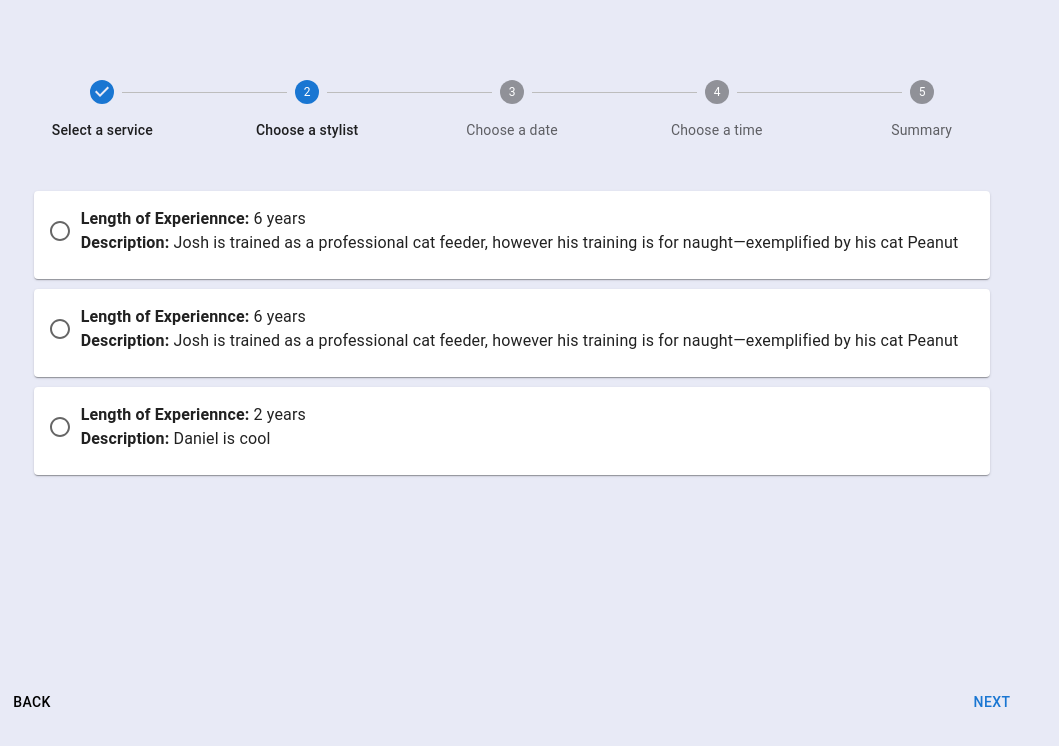
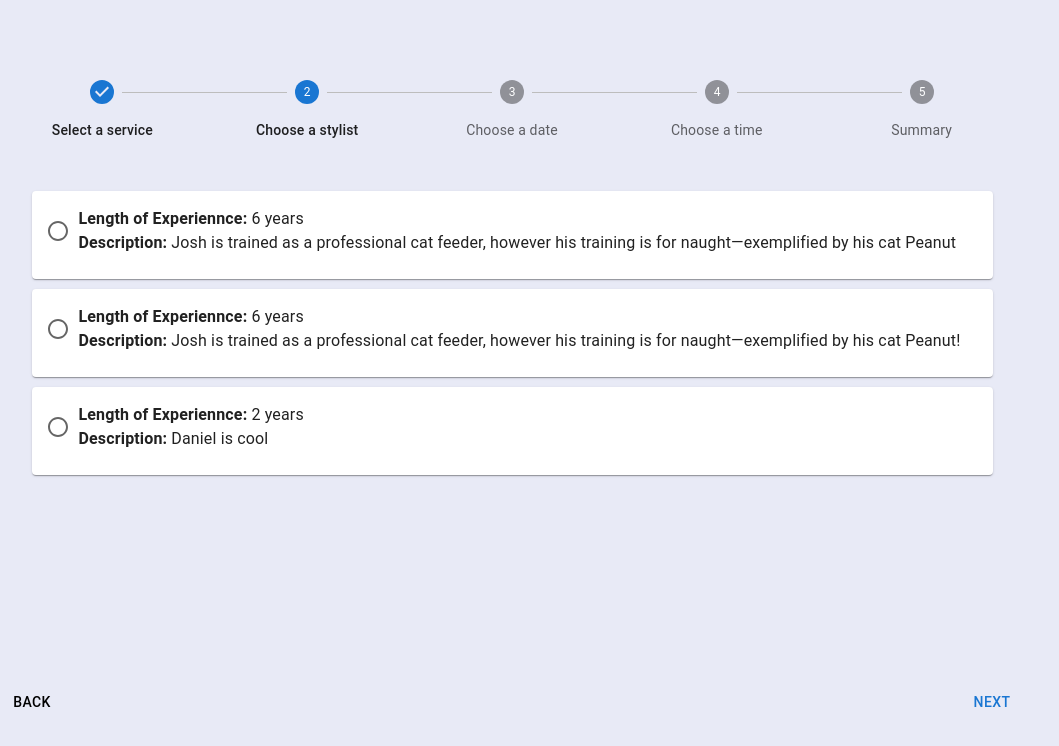
Before and after one commit to dylncheng/square-booking-application, a Next.js app: page /home/landing in a window 1280 px wide. Both pictures are taken after a click on the button "NEXT". Shown: the top 746 px of the page, without its empty margins (0-1059 px from the left). Built offline with nearby package versions, Linux system fonts and the light colour scheme.

Commit message:
test again

```diff
--- a/components/form/Employee.js
+++ b/components/form/Employee.js
@@ -17,7 +17,7 @@ const employees = [
   {
     name: 'Henry',
     experience: "6 years",
-    description: "Josh is trained as a professional cat feeder, however his training is for naught—exemplified by his cat Peanut"
+    description: "Josh is trained as a professional cat feeder, however his training is for naught—exemplified by his cat Peanut!"
   },
   {
     name: 'Daniel',
```
